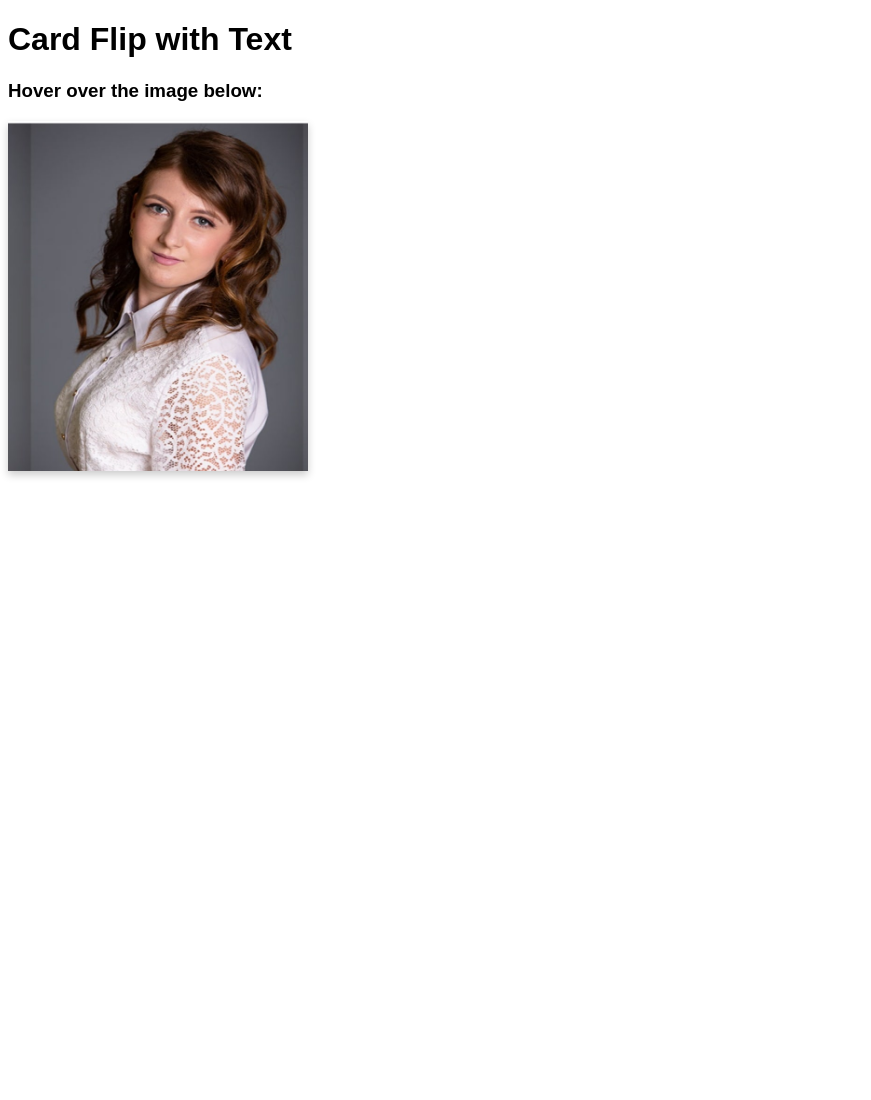
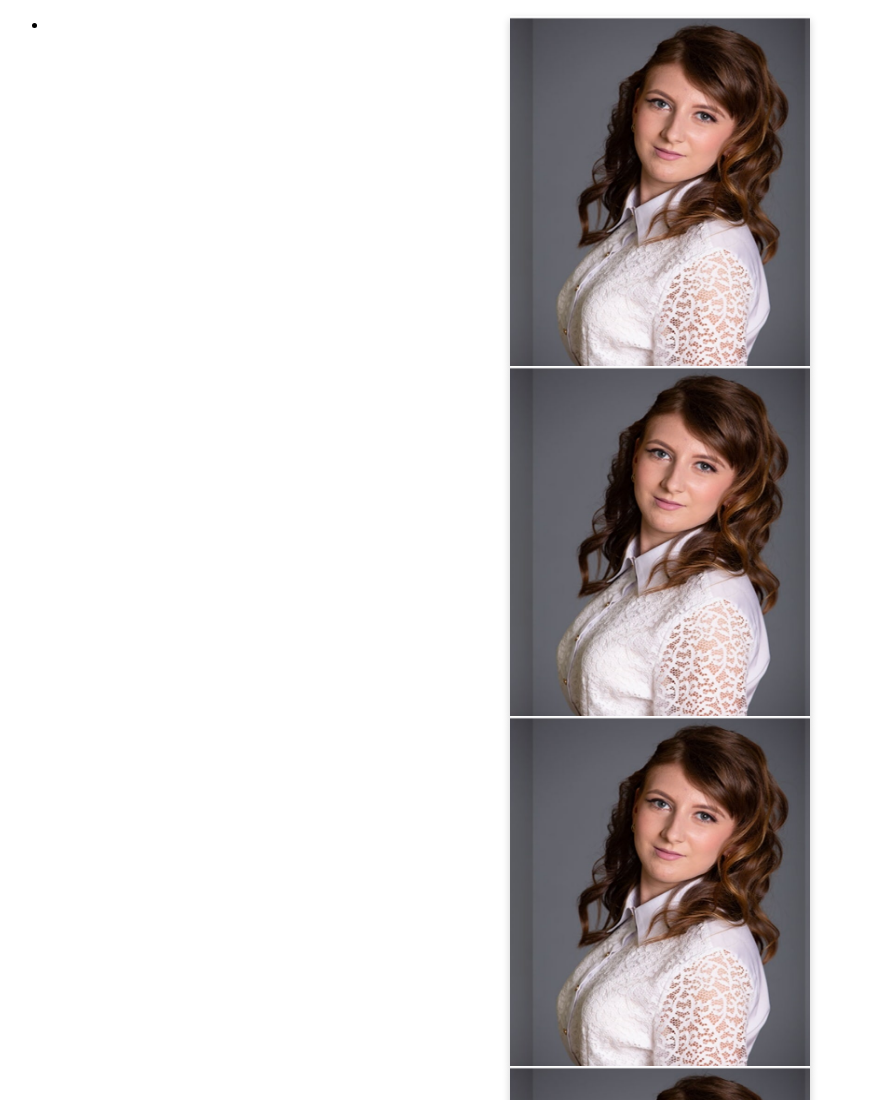
Before and after one commit to Simon5637/Simon56387.github, a plain HTML site: page index.html in a window 1280 px wide. Shown: the top 1100 px of the page, without its empty margins (0-871 px from the left). Before the commit the page ends 800 px from the top, so only its background shows below. Drawn offline with Linux system fonts and the light colour scheme.

Commit message:
Add files via upload

```diff
--- a/index.html
+++ b/index.html
@@ -50,9 +50,8 @@ body {
 </head>
 <body>
 
-<h1>Card Flip with Text</h1>
-<h3>Hover over the image below:</h3>
-
+<center><ul>
+<li>
 <div class="flip-card">
   <div class="flip-card-inner">
     <div class="flip-card-front">
@@ -65,5 +64,92 @@ body {
     </div>
   </div>
 </div>
+<div class="flip-card">
+  <div class="flip-card-inner">
+    <div class="flip-card-front">
+      <img src="petra.jpg" alt="Avatar" style="width:300px;height:350px;">
+    </div>
+    <div class="flip-card-back">
+      <h1>Simon Petra</h1>
+      <p>Tanuló</p>
+      <a href="https://docs.google.com/presentation/d/1C0esiLY6s8ASAUfe7_Ngz4eFfZ1Tprtp/edit#slide=id.p5"target="_blank">Kattints</a>
+    </div>
+  </div>
+</div>
+<div class="flip-card">
+  <div class="flip-card-inner">
+    <div class="flip-card-front">
+      <img src="petra.jpg" alt="Avatar" style="width:300px;height:350px;">
+    </div>
+    <div class="flip-card-back">
+      <h1>Simon Petra</h1>
+      <p>Tanuló</p>
+      <a href="https://docs.google.com/presentation/d/1qKUUZPmeo3e3Wq4MEO3ZUlrsNu4rxCl3/edit#slide=id.p3"target="_blank">Kattints</a>
+    </div>
+  </div>
+</div>
+<div class="flip-card">
+  <div class="flip-card-inner">
+    <div class="flip-card-front">
+      <img src="petra.jpg" alt="Avatar" style="width:300px;height:350px;">
+    </div>
+    <div class="flip-card-back">
+      <h1>Simon Petra</h1>
+      <p>Tanuló</p>
+      <a href="https://sites.google.com/u/0/d/1G8gB0Cdk5lfuGfgGFvc-rRonuhkQCAiz/preview"target="_blank">Kattints</a>
+    </div>
+  </div>
+</div>
+<div class="flip-card">
+  <div class="flip-card-inner">
+    <div class="flip-card-front">
+      <img src="petra.jpg" alt="Avatar" style="width:300px;height:350px;">
+    </div>
+    <div class="flip-card-back">
+      <h1>Simon Petra</h1>
+      <p>Tanuló</p>
+      <a href="https://docs.google.com/presentation/d/1qjcw0dLMJIouIbb21Os03wudd_-A0htzuXzB4FjMCC4/edit#slide=id.p"target="_blank">Kattints</a>
+    </div>
+  </div>
+</div>
+<div class="flip-card">
+  <div class="flip-card-inner">
+    <div class="flip-card-front">
+      <img src="petra.jpg" alt="Avatar" style="width:300px;height:350px;">
+    </div>
+    <div class="flip-card-back">
+      <h1>Simon Petra</h1>
+      <p>Tanuló</p>
+      <a href="https://docs.google.com/presentation/d/181YW6RGSxwWYgLmWZOIMC38OY0xiGlq6BS3qLjBoK-g/edit#slide=id.g17702f3f509_0_2"target="_blank">Kattints</a>
+    </div>
+  </div>
+</div>
+<div class="flip-card">
+  <div class="flip-card-inner">
+    <div class="flip-card-front">
+      <img src="petra.jpg" alt="Avatar" style="width:300px;height:350px;">
+    </div>
+    <div class="flip-card-back">
+      <h1>Simon Petra</h1>
+      <p>Tanuló</p>
+      <a href="https://docs.google.com/presentation/d/181YW6RGSxwWYgLmWZOIMC38OY0xiGlq6BS3qLjBoK-g/edit#slide=id.g17702f3f509_0_2"target="_blank">Kattints</a>
+    </div>
+  </div>
+</div>
+<div class="flip-card">
+  <div class="flip-card-inner">
+    <div class="flip-card-front">
+      <img src="petra.jpg" alt="Avatar" style="width:300px;height:350px;">
+    </div>
+    <div class="flip-card-back">
+      <h1>Simon Petra</h1>
+      <p>Tanuló</p>
+      <a href="https://drive.google.com/drive/my-drive"target="_blank">Kattints</a>
+    </div>
+  </div>
+</div>
+
+</li>
+</ul></center>
 </body>
 </html>
```
